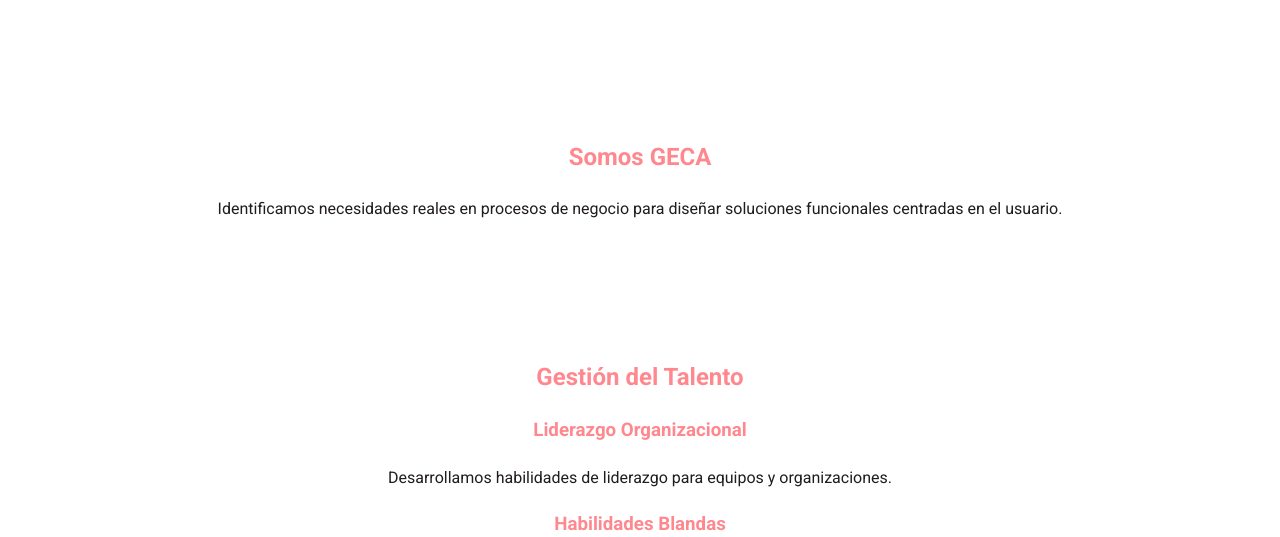
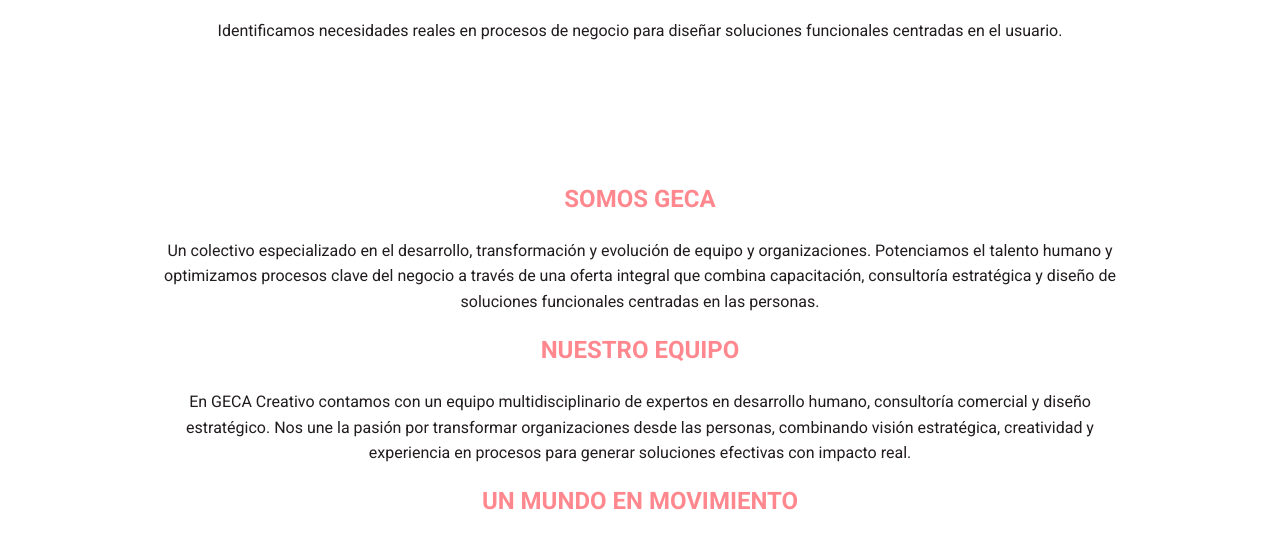
Before and after one commit to GECACreativo/GECA, a plain HTML site: page index.html in a window 1280 px wide. Shown: the part 384-921 px from the top of the page. Drawn offline with Linux system fonts and the light colour scheme.

Commit message:
Update index.html

```diff
--- a/index.html
+++ b/index.html
@@ -76,10 +76,15 @@
 </div>
   <header id="inicio">
     <h1>Transformamos ideas en soluciones con impacto</h1>
+    <p>Identificamos necesidades reales en procesos de negocio para diseñar soluciones funcionales centradas en el usuario.</p>
   </header>
   <section id="somos">
-    <h2 class="section-title">Somos GECA</h2>
-    <p>Identificamos necesidades reales en procesos de negocio para diseñar soluciones funcionales centradas en el usuario.</p>
+    <h2 class="section-title">SOMOS GECA</h2>
+    <p>Un colectivo especializado en el desarrollo, transformación y evolución de equipo y organizaciones. Potenciamos el talento humano y optimizamos procesos clave del negocio a través de una oferta integral que combina capacitación, consultoría estratégica y diseño de soluciones funcionales centradas en las personas.</p>
+    <h2 class="section-title">NUESTRO EQUIPO</h2>
+    <p>En GECA Creativo contamos con un equipo multidisciplinario de expertos en desarrollo humano, consultoría comercial y diseño estratégico. Nos une la pasión por transformar organizaciones desde las personas, combinando visión estratégica, creatividad y experiencia en procesos para generar soluciones efectivas con impacto real.</p>
+    <h2 class="section-title">UN MUNDO EN MOVIMIENTO</h2>
+    <p>Nos mueven los resultados, por eso nuestro enfoque combina metodologías innovadoras a través de un acompañamiento personalizado. En cada proyecto, generamos impacto real, sostenible y alineado con los objetivos del negocio. En GECA Creativo, creemos que el cambio bien diseñado se convierte en crecimiento.</p>
   </section>
   <section id="talento">
     <h2 class="section-title">Gestión del Talento</h2>
```
